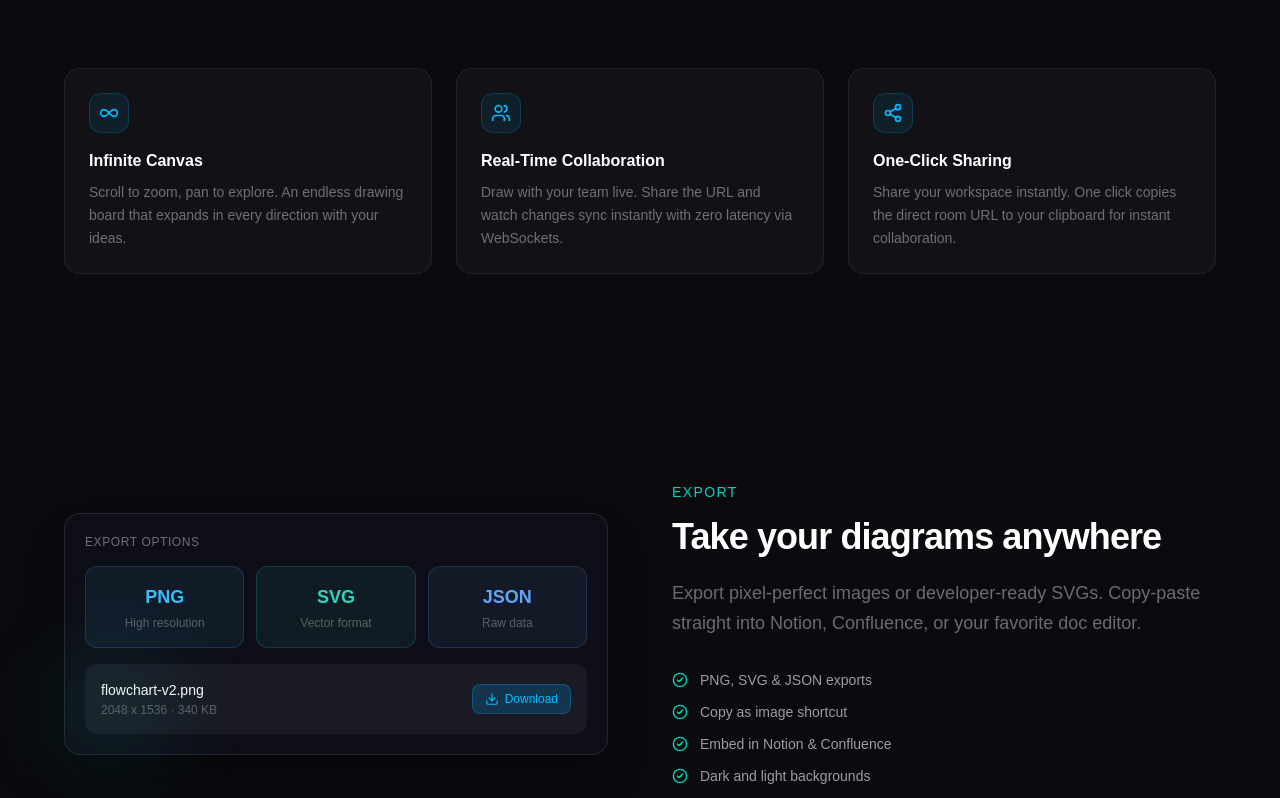
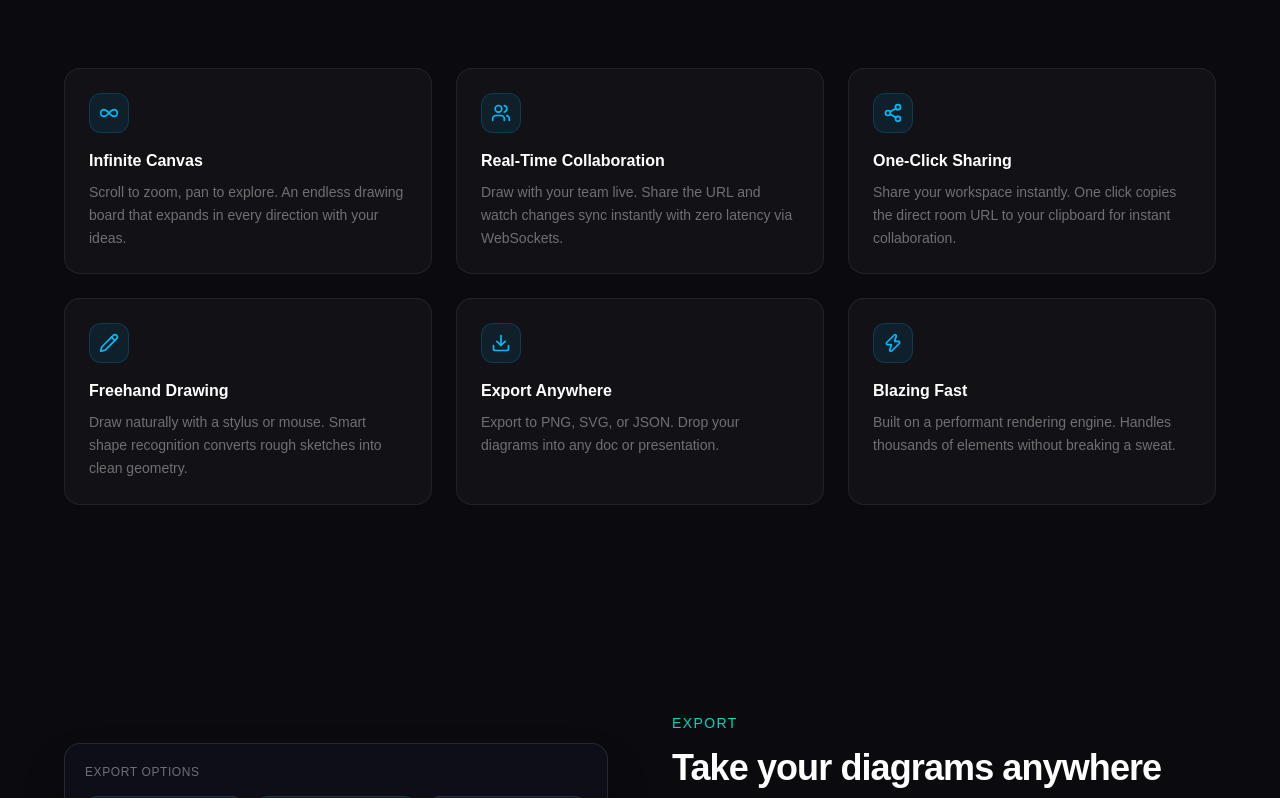
Before and after one commit to Sarthak2811-hub/sketcher-app, a Next.js app in the folder apps/sketcher-frontend/: page / in a window 1280 px wide. Shown: the part 1365-2163 px from the top of the page. Built offline with nearby package versions, Linux system fonts and the light colour scheme.

Commit message:
feat: show all 6 features cards (original 3 and new 3) in the features grid on the frontend landing page

```diff
--- a/apps/sketcher-frontend/app/page.tsx
+++ b/apps/sketcher-frontend/app/page.tsx
@@ -225,6 +225,9 @@ function App() {
               { icon: Infinity, title: 'Infinite Canvas', desc: 'Scroll to zoom, pan to explore. An endless drawing board that expands in every direction with your ideas.', color: 'sky' },
               { icon: Users, title: 'Real-Time Collaboration', desc: 'Draw with your team live. Share the URL and watch changes sync instantly with zero latency via WebSockets.', color: 'sky' },
               { icon: Share2, title: 'One-Click Sharing', desc: 'Share your workspace instantly. One click copies the direct room URL to your clipboard for instant collaboration.', color: 'blue' },
+              { icon: Pencil, title: 'Freehand Drawing', desc: 'Draw naturally with a stylus or mouse. Smart shape recognition converts rough sketches into clean geometry.', color: 'sky' },
+              { icon: Download, title: 'Export Anywhere', desc: 'Export to PNG, SVG, or JSON. Drop your diagrams into any doc or presentation.', color: 'sky' },
+              { icon: Zap, title: 'Blazing Fast', desc: 'Built on a performant rendering engine. Handles thousands of elements without breaking a sweat.', color: 'blue' },
             ].map(({ icon: Icon, title, desc }) => (
               <div
                 key={title}
```
